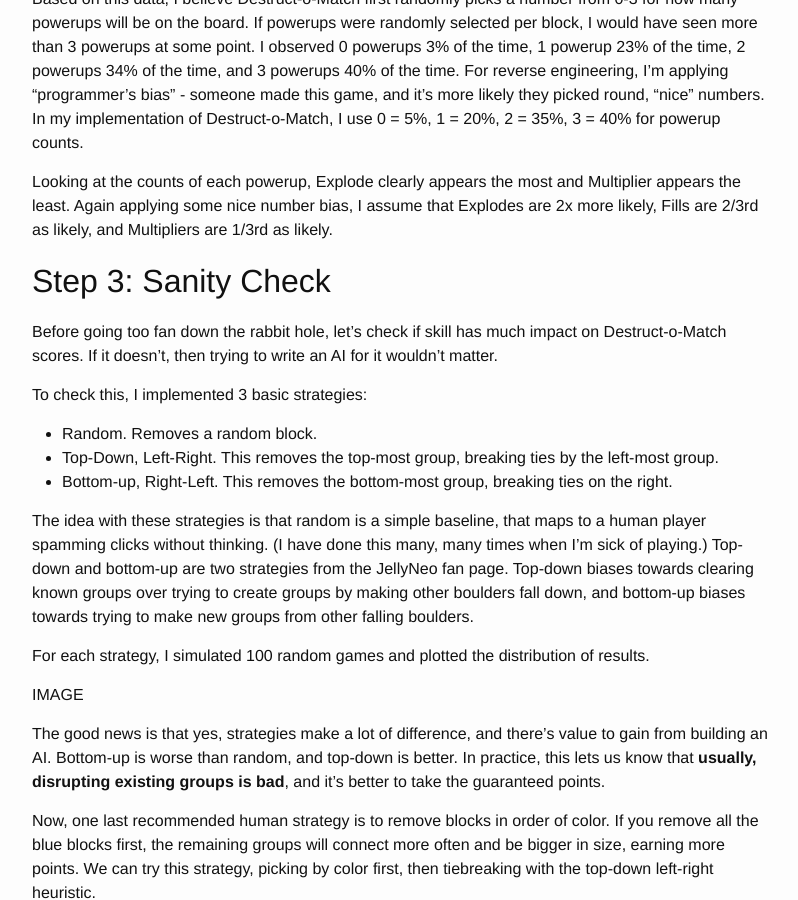
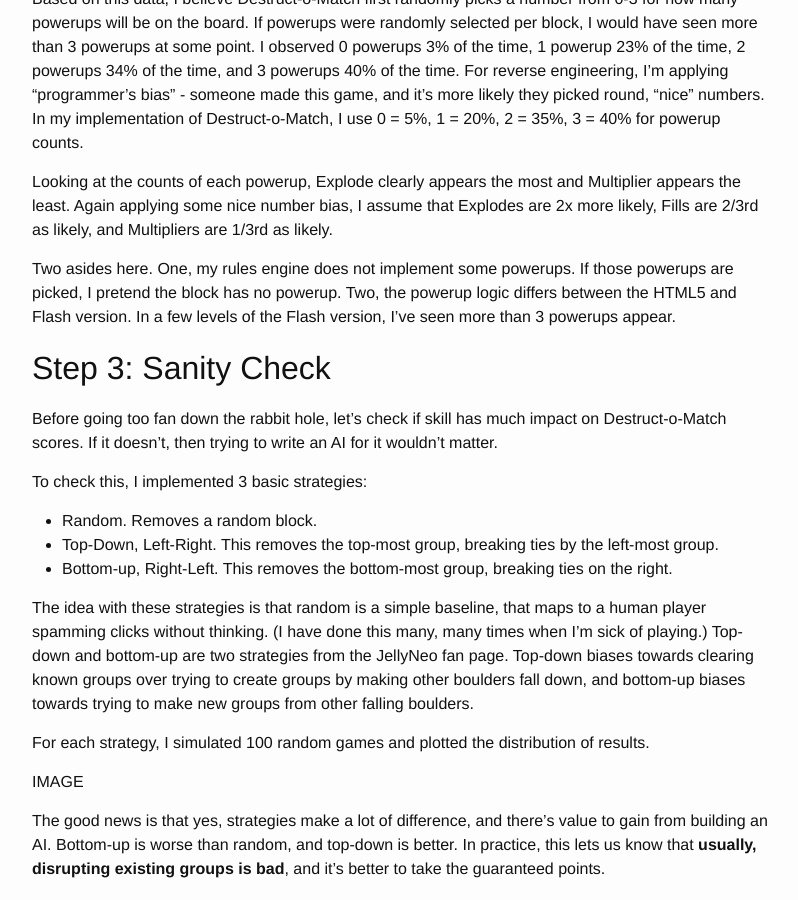
Before and after one commit to alexirpan/alexirpan.github.io, a Jekyll site: the page built from _posts/2025-01-02-destruct-o-match.markdown, in a window 1280 px wide and 900 px high, scrolled down 5612 px. Shown: the whole window, without its empty margins (238-1036 px from the left). Built offline with Jekyll 4.4.1, drawn with Linux system fonts in a browser that asks for light colours; nearby versions of some CDN libraries; formulas are drawn with MathJax 3.

Commit message:
more stuff

```diff
--- a/_posts/2025-01-02-destruct-o-match.markdown
+++ b/_posts/2025-01-02-destruct-o-match.markdown
@@ -248,6 +248,7 @@ In my implementation of Destruct-o-Match, I use 0 = 5%, 1 = 20%, 2 = 35%, 3 = 40
 
 Looking at the counts of each powerup, Explode clearly appears the most and Multiplier appears the least. Again applying some nice number bias, I assume that Explodes are 2x more likely, Fills are 2/3rd as likely, and Multipliers are 1/3rd as likely.
 
+Two asides here. One, my rules engine does not implement some powerups. If those powerups are picked, I pretend the block has no powerup. Two, the powerup logic differs between the HTML5 and Flash version. In a few levels of the Flash version, I've seen more than 3 powerups appear.
 
 
 Step 3: Sanity Check
```
